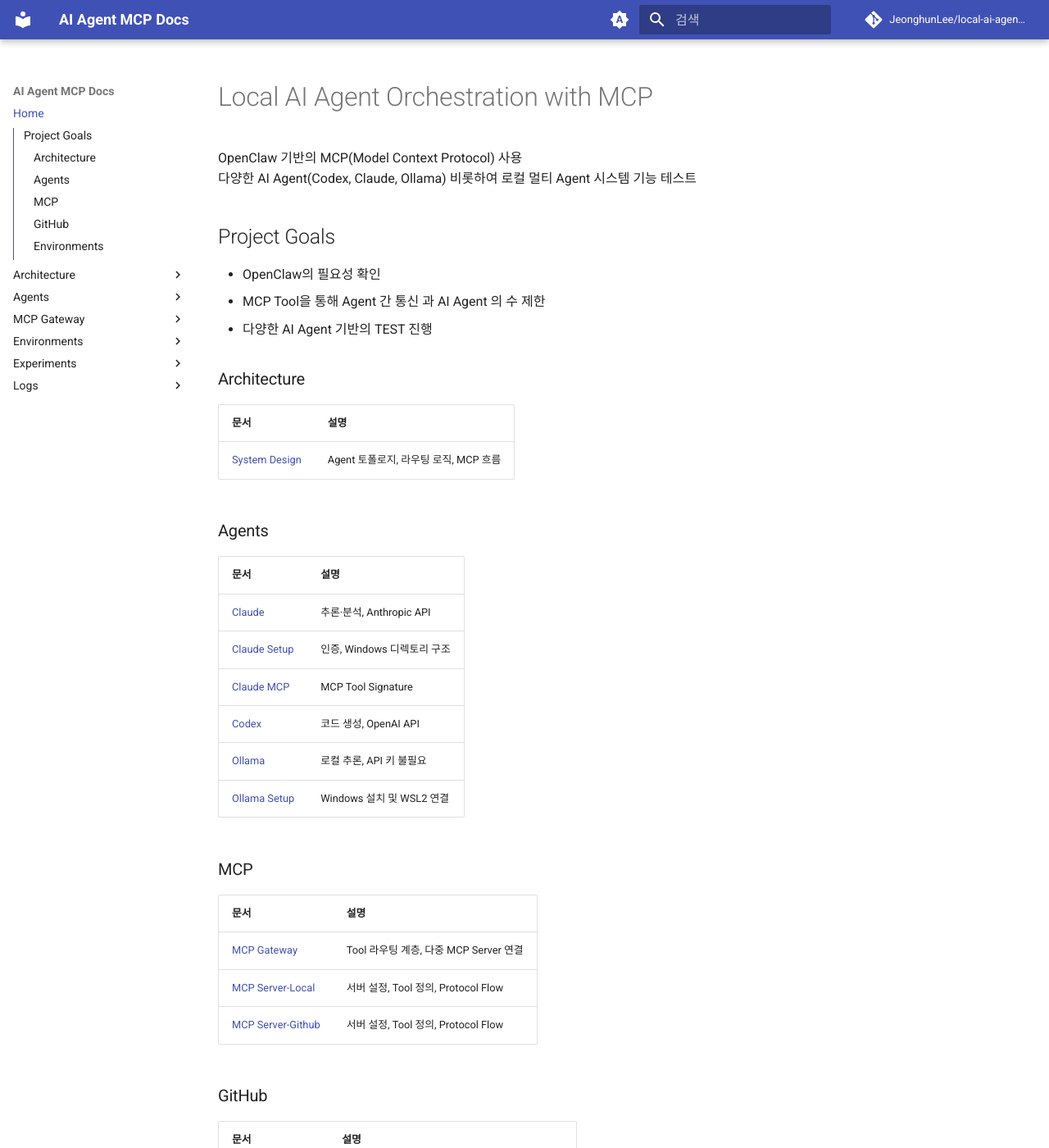
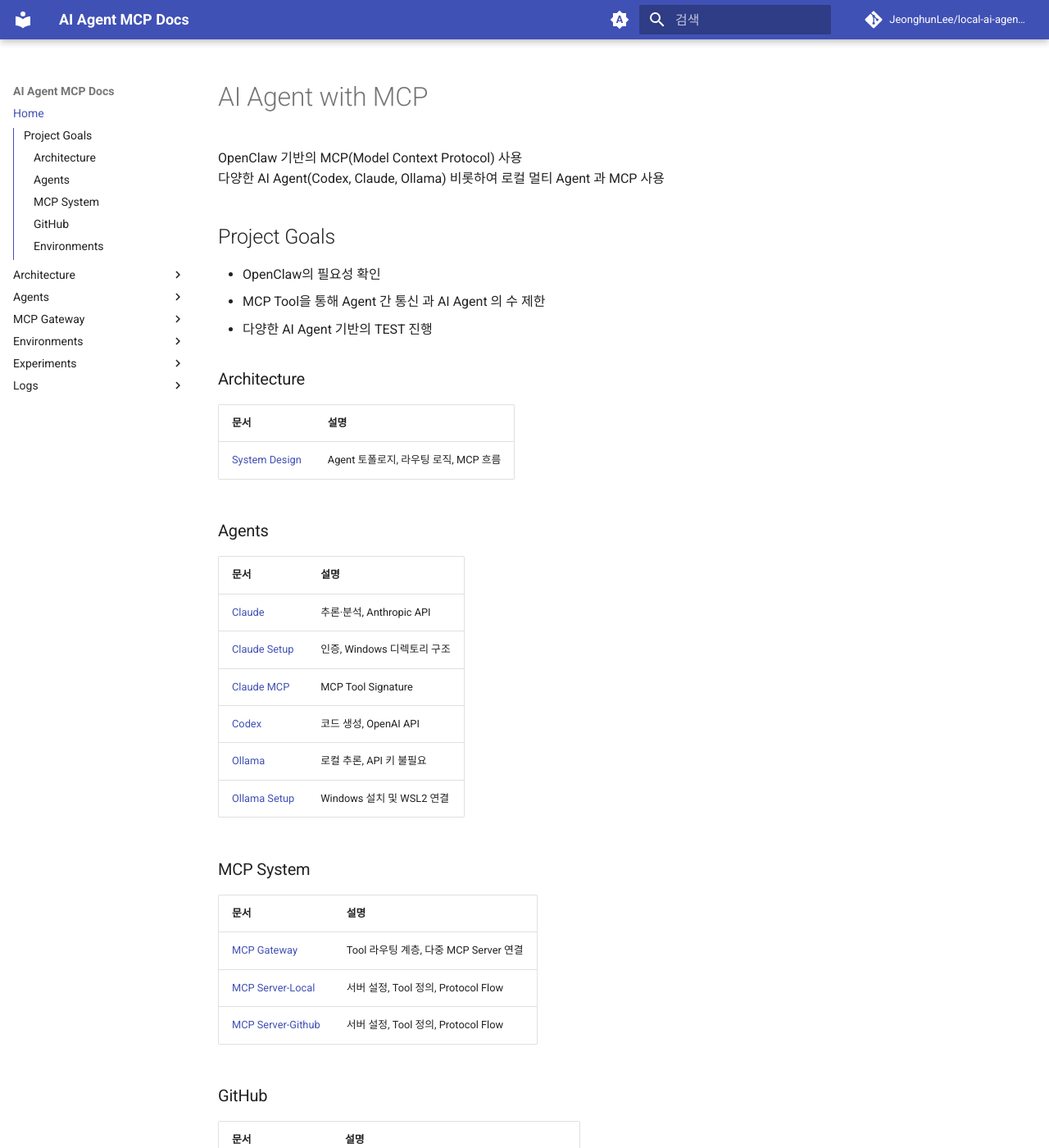
Before and after one commit to JeonghunLee/local-ai-agent-mcp, an MkDocs documentation site: the page built from docs/index.md, in a window 1280 px wide and 1400 px high. Shown: the whole window at 82% size. Built offline with MkDocs 1.6.1 and Material for MkDocs 9.7.7, drawn with Linux system fonts in a browser that asks for light colours; comment, search, counter and statistics services are not loaded; some of the changed text lies outside the part shown.

Commit message:
update docs

```diff
--- a/docs/index.md
+++ b/docs/index.md
@@ -1,7 +1,7 @@
-# Local AI Agent Orchestration with MCP
+# AI Agent with MCP
 
 OpenClaw 기반의 MCP(Model Context Protocol) 사용
-다양한 AI Agent(Codex, Claude, Ollama) 비롯하여 로컬 멀티 Agent 시스템 기능 테스트
+다양한 AI Agent(Codex, Claude, Ollama) 비롯하여 로컬 멀티 Agent 과 MCP 사용
 
 ## Project Goals
 
@@ -17,6 +17,7 @@ OpenClaw 기반의 MCP(Model Context Protocol) 사용
 
 ### Agents
 
+
 | 문서 | 설명 |
 |------|------|
 | [Claude](agents/claude.md) | 추론·분석, Anthropic API |
@@ -26,7 +27,9 @@ OpenClaw 기반의 MCP(Model Context Protocol) 사용
 | [Ollama](agents/ollama.md) | 로컬 추론, API 키 불필요 |
 | [Ollama Setup](agents/ollama_setup.md) | Windows 설치 및 WSL2 연결 |
 
-### MCP
+
+### MCP System
+
 
 | 문서 | 설명 |
 |------|------|
```
Also changed, not shown: other parts of docs/index.md (+1 -0 lines), docs/github/self-hosted_runner.md (+9 -0 lines).
